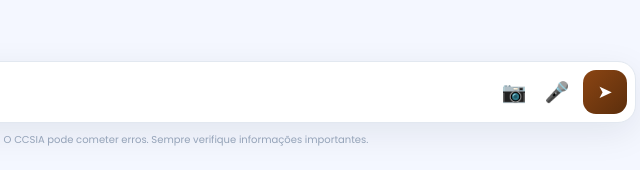
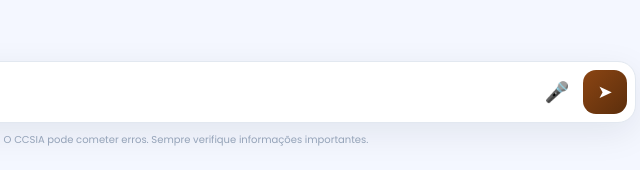
Before and after one commit to erosdimitridekk-glitch/CCSIA-2026, a plain HTML site: page frontend/index.html in a window 1280 px wide. Shown: the part 630-800 px from the top of the page, 594-1234 px from the left. Drawn offline with Linux system fonts and the light colour scheme.

Commit message:
Update index.html

```diff
--- a/frontend/index.html
+++ b/frontend/index.html
@@ -432,7 +432,7 @@
                         rows="1"
                     ></textarea>
 
-                    <button id="cameraButton" class="camera-button" type="button" aria-label="Tirar foto" title="Tirar foto">📷</button>
+                    <button id="cameraButton" class="camera-button" type="button" aria-label="Tirar foto" title="Tirar foto"></button>
 
 
                     <button
```
